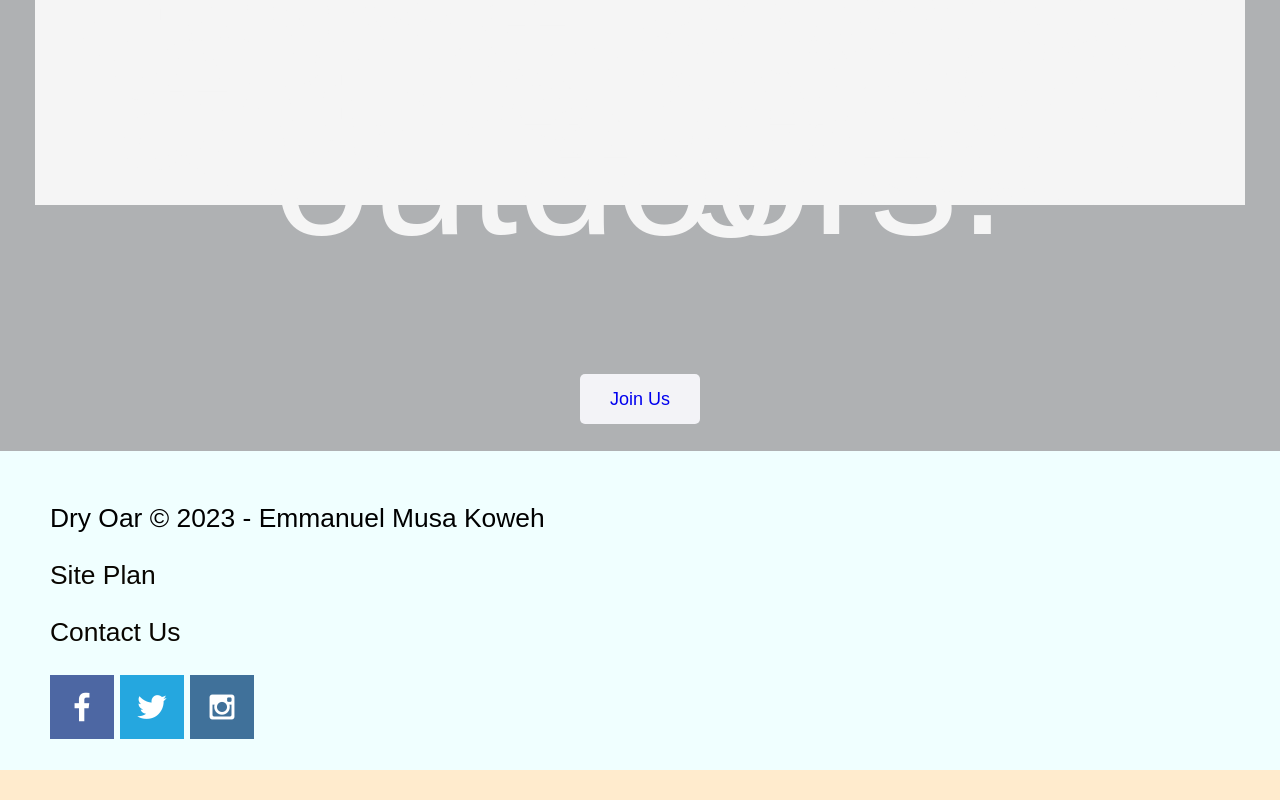
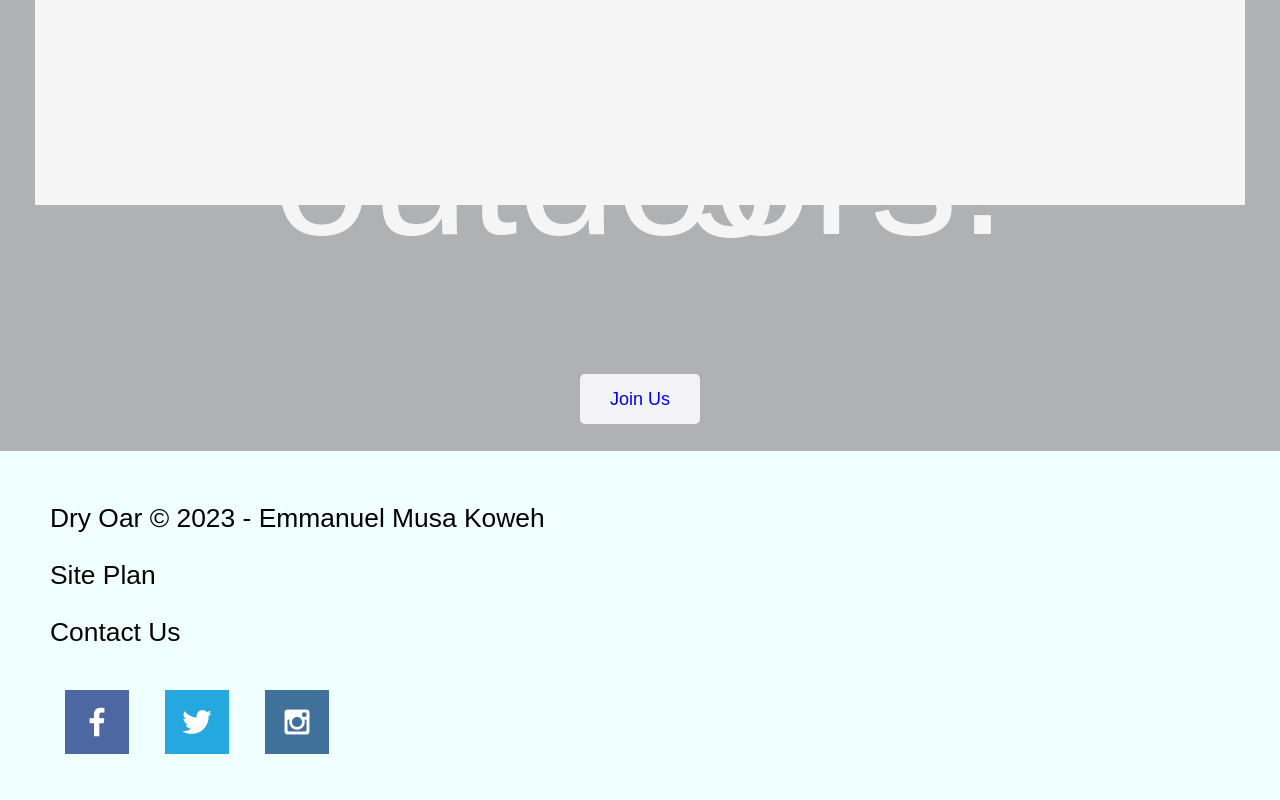
Before and after one commit to musaemmanuel/wdd130, a plain HTML site: page wwr/index.html in a window 1280 px wide. Shown: the part 5486-6286 px from the top of the page. Before the commit the page ends 6256 px from the top, so only its background shows below. Drawn offline with Linux system fonts and the light colour scheme.

Commit message:
px  error

```diff
--- a/wwr/styles/style.css
+++ b/wwr/styles/style.css
@@ -92,7 +92,7 @@ footer {
     padding: 25px 50px;
 }
 footer .social img {
-    padding: 15;
+    padding: 15px;
 }
 footer a:hover {
     background-color: blue;
```
